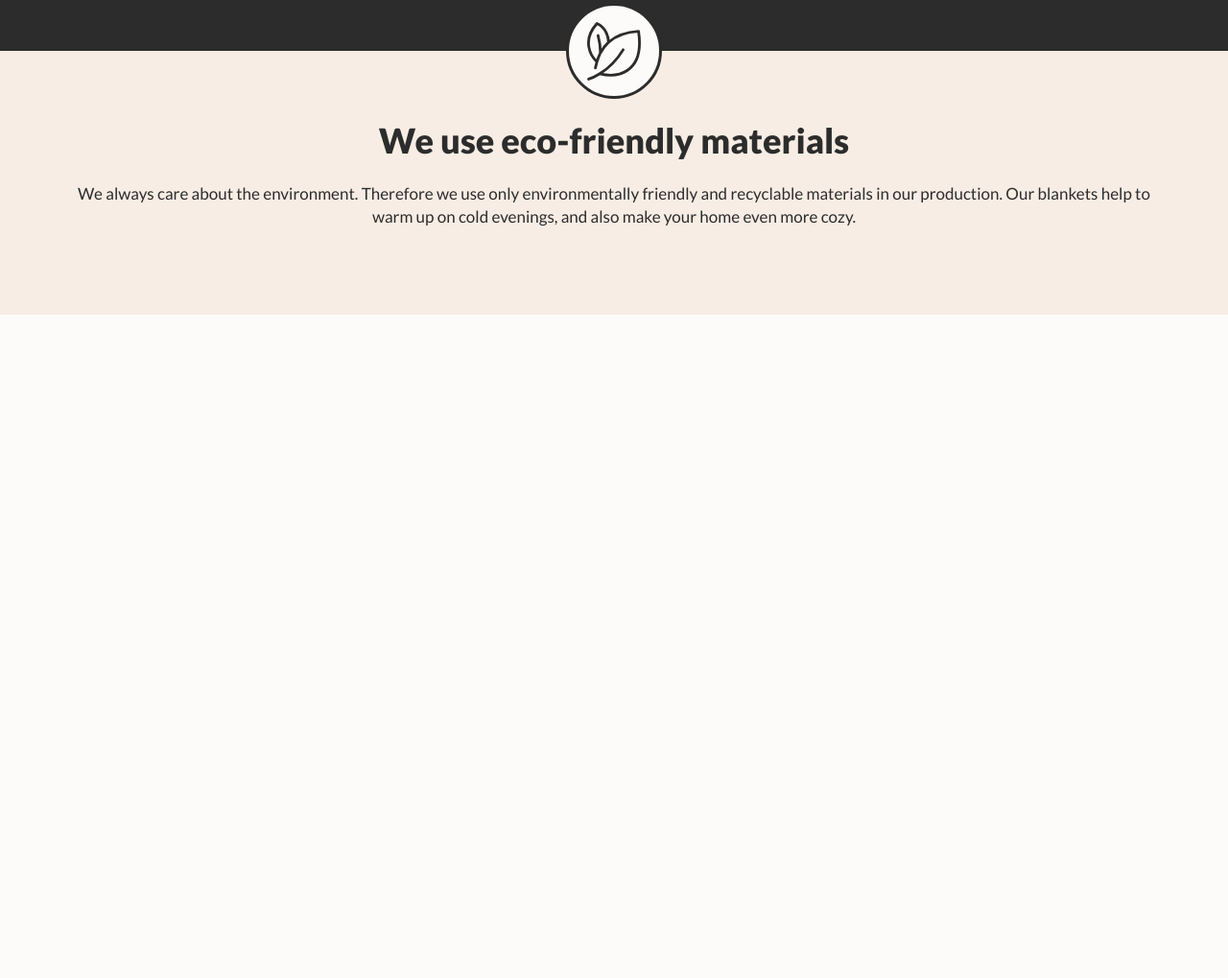
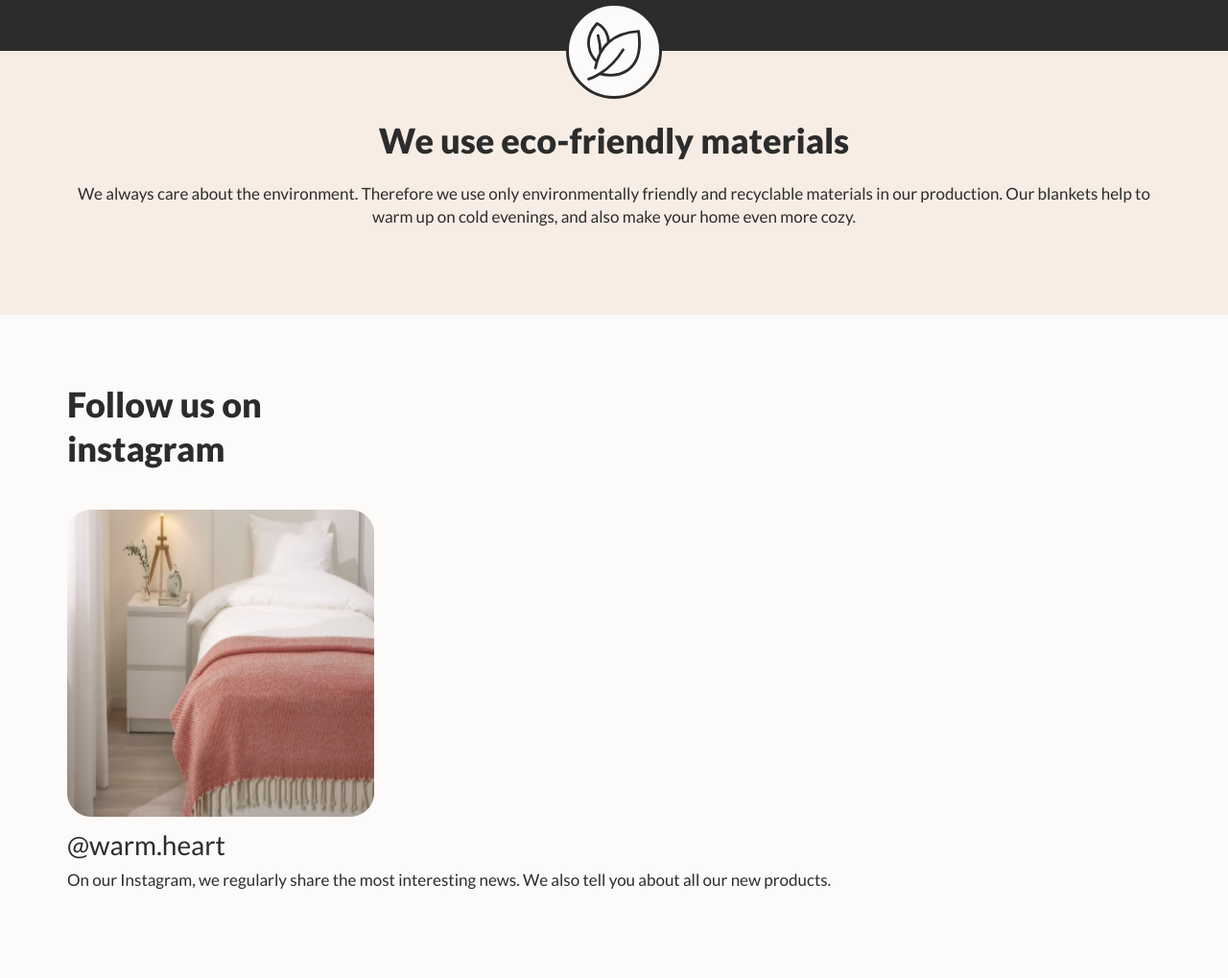
Before and after one commit to YuraAlhovka/Warm_heart, a website built with Vite: page index.html in a window 1280 px wide. Shown: the part 2416-3435 px from the top of the page at 96% size. Before the commit the page ends 2744 px from the top, so only its background shows below. Built offline with nearby package versions, Linux system fonts and the light colour scheme.

Commit message:
feat: section follow

```diff
--- a/index.html
+++ b/index.html
@@ -172,6 +172,17 @@
         </div>
       </div>
     </section>
+    <section class="follow">
+      <div class="container">
+        <h2 class="follow__title">Follow us on <br />instagram</h2>
+        <img src="/src/img/follow.png" alt="follow" />
+        <div class="follow__link"><a href="#">@warm.heart</a></div>
+        <div class="follow__text">
+          On our Instagram, we regularly share the most interesting news. We
+          also tell you about all our new products.
+        </div>
+      </div>
+    </section>
     <script type="module" src="/src/js/script.js"></script>
   </body>
 </html>
--- /dev/null
+++ b/src/sass/blocks/follow.scss
@@ -0,0 +1,35 @@
+@use "/src/sass/base/variables.scss" as *;
+
+.follow {
+  padding: 70px 0 90px 0;
+  &__title {
+    color: $black;
+    font-size: 36px;
+    font-weight: 900;
+    line-height: 130%;
+    text-align: left;
+  }
+  img {
+    margin-top: 40px;
+  }
+  &__link {
+    margin-top: 10px;
+
+    font-size: 28px;
+    font-weight: 400;
+    line-height: 140%;
+    text-align: left;
+    a {
+      text-decoration: none;
+      color: $black;
+    }
+  }
+  &__text {
+    margin-top: 5px;
+    color: $black;
+    font-size: 17px;
+    font-weight: 400;
+    line-height: 140%;
+    text-align: left;
+  }
+}
--- a/src/sass/style.scss
+++ b/src/sass/style.scss
@@ -8,3 +8,4 @@
 @use "/src/sass/blocks/popular.scss";
 @use "/src/sass/blocks/comfort.scss";
 @use "/src/sass/blocks/eco.scss";
+@use "/src/sass/blocks/follow.scss";
```
Also changed, not shown: src/img/follow.png (added).
